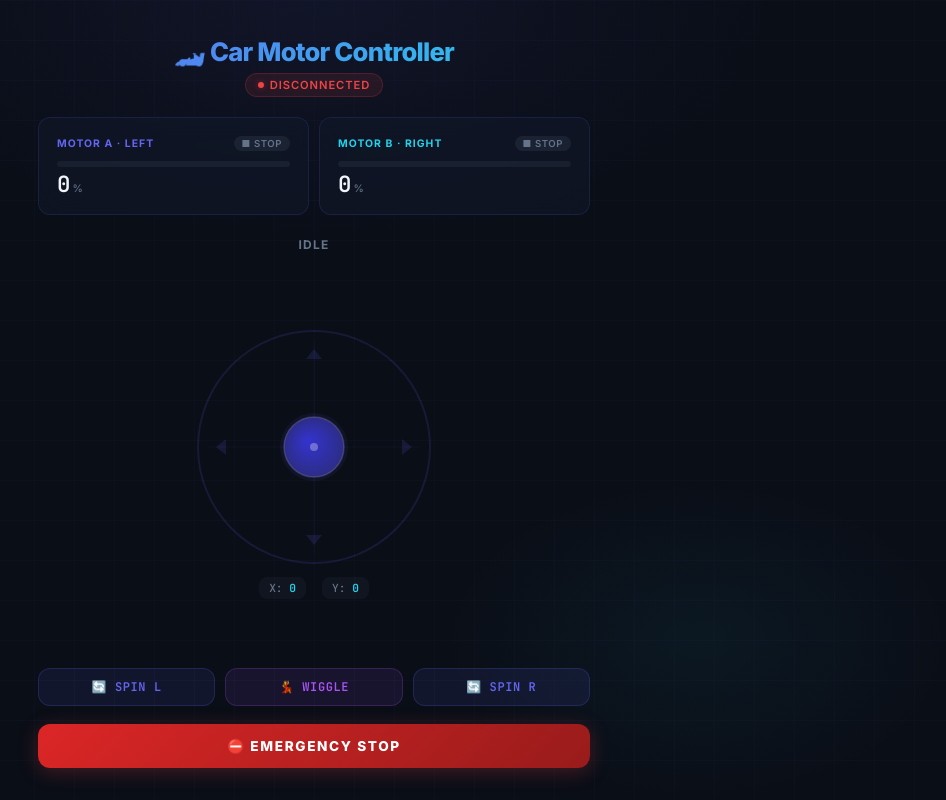
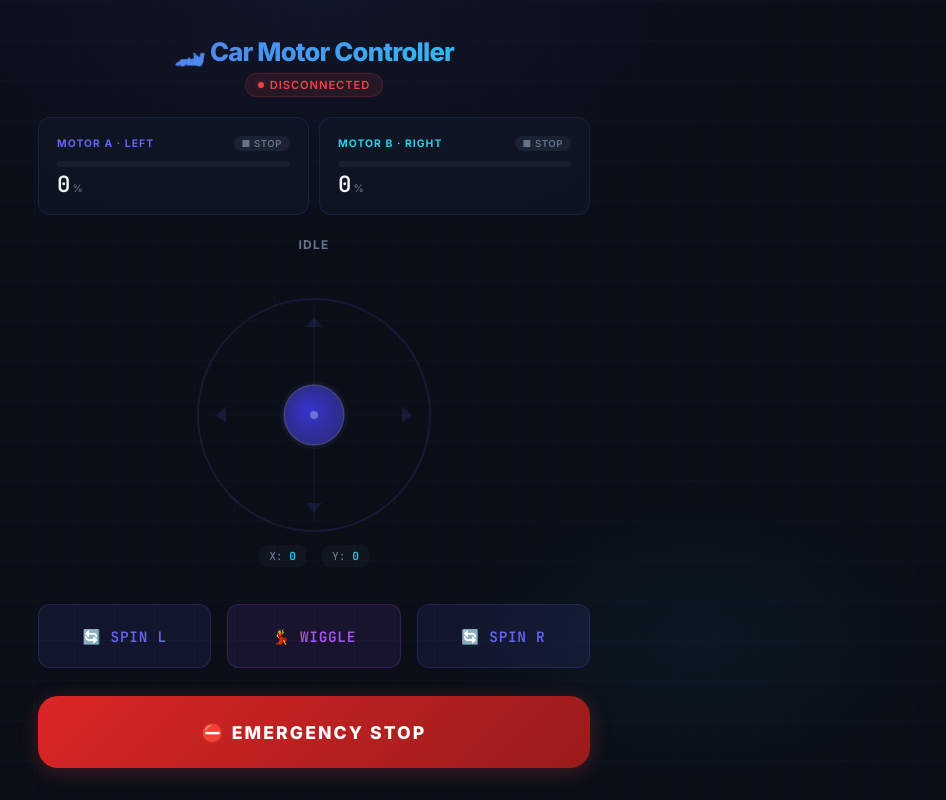
Before and after one commit to Shan-john/hyva_rover, a React (Vite) app in the folder web/: page / in a window 1280 px wide. Shown: the whole page, without its empty margins (326-1272 px from the left). Built offline with nearby package versions, Linux system fonts and the light colour scheme; no server answers.

Commit message:
Auto-commit: 2026-02-17 17:05:34

```diff
--- a/web/src/App.jsx
+++ b/web/src/App.jsx
@@ -59,6 +59,7 @@ export default function App() {
     }, [])
 
     const handleEmergencyStop = useCallback(() => {
+        if (navigator.vibrate) navigator.vibrate(200)
         socket.emit('emergency_stop')
         setMotorA({ direction: 'stop', speed: 0 })
         setMotorB({ direction: 'stop', speed: 0 })
--- a/web/src/index.css
+++ b/web/src/index.css
@@ -101,7 +101,7 @@ body {
   max-width: 480px;
   margin: 0 auto;
   padding: 16px;
-  gap: 12px;
+  gap: 20px;
 }
 
 /* ============================================
@@ -335,31 +335,37 @@ body {
 .actions-grid {
   display: grid;
   grid-template-columns: 1fr 1fr 1fr;
-  gap: 10px;
-  margin-bottom: 2px;
+  gap: 16px;
+  margin-bottom: 12px;
 }
 
 .action-btn {
-  padding: 10px;
+  padding: 16px;
   border: none;
   border-radius: var(--radius-md);
   background: rgba(99, 102, 241, 0.1);
   color: var(--accent-blue);
   font-family: var(--font-mono);
-  font-size: 0.75rem;
+  font-size: 0.9rem;
   font-weight: 600;
   text-transform: uppercase;
   letter-spacing: 0.05em;
   cursor: pointer;
-  transition: all 0.2s ease;
+  transition: all 0.1s ease;
   border: 1px solid rgba(99, 102, 241, 0.2);
+  min-height: 64px;
+  touch-action: manipulation;
+  user-select: none;
+  display: flex;
+  align-items: center;
+  justify-content: center;
+  gap: 8px;
 }
 
-.action-btn:hover {
-  background: rgba(99, 102, 241, 0.2);
+.action-btn:active {
+  background: rgba(99, 102, 241, 0.25);
   border-color: var(--accent-blue);
-  transform: translateY(-2px);
-  box-shadow: 0 4px 12px rgba(99, 102, 241, 0.15);
+  transform: scale(0.96);
 }
 
 .action-btn:active {
@@ -372,11 +378,12 @@ body {
   border-color: rgba(168, 85, 247, 0.2);
 }
 
-.action-btn.wiggle:hover {
-  background: rgba(168, 85, 247, 0.2);
+.action-btn.wiggle:active {
+  background: rgba(168, 85, 247, 0.25);
   border-color: var(--accent-purple);
-  box-shadow: 0 4px 12px rgba(168, 85, 247, 0.15);
 }
+
+
 
 .emergency-stop {
   display: flex;
@@ -386,29 +393,32 @@ body {
 
 .stop-btn {
   width: 100%;
-  padding: 14px;
+  padding: 20px;
   border: none;
-  border-radius: var(--radius-md);
+  border-radius: var(--radius-lg);
   background: linear-gradient(135deg, #dc2626, #991b1b);
   color: white;
   font-family: var(--font-body);
-  font-size: 0.85rem;
+  font-size: 1.1rem;
   font-weight: 800;
   text-transform: uppercase;
   letter-spacing: 0.12em;
   cursor: pointer;
-  transition: all 0.2s ease;
+  transition: all 0.1s ease;
   box-shadow: 0 4px 20px rgba(239, 68, 68, 0.25);
-}
-
-.stop-btn:hover {
-  transform: translateY(-1px);
-  box-shadow: 0 6px 28px rgba(239, 68, 68, 0.4);
+  touch-action: manipulation;
+  user-select: none;
+  display: flex;
+  align-items: center;
+  justify-content: center;
+  gap: 10px;
+  min-height: 72px;
 }
 
 .stop-btn:active {
-  transform: translateY(1px);
-  box-shadow: 0 2px 10px rgba(239, 68, 68, 0.3);
+  transform: scale(0.97);
+  box-shadow: 0 2px 10px rgba(239, 68, 68, 0.2);
+  filter: brightness(0.9);
 }
 
 /* ============================================
```
